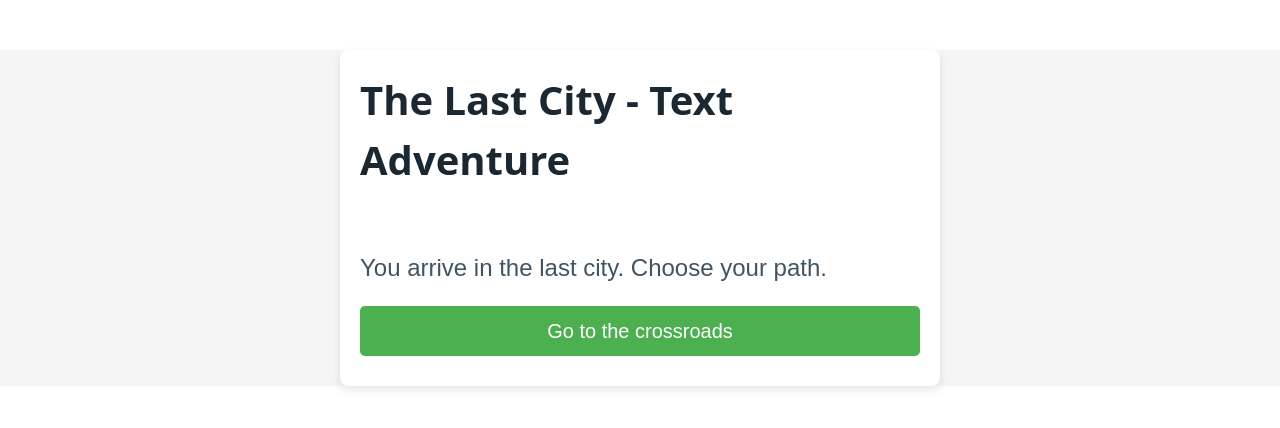
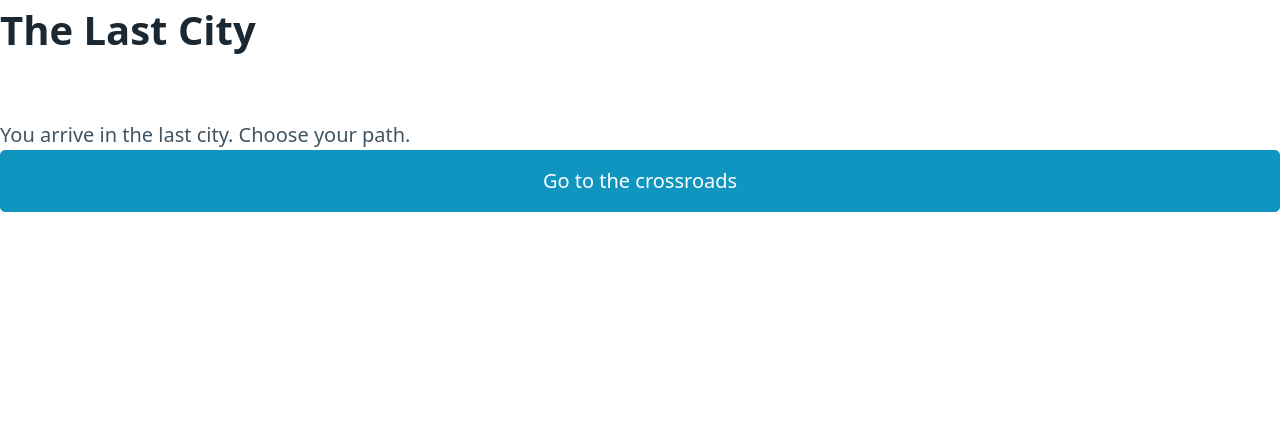
Before and after one commit to ScriptSmith70/RealmQuest, a plain HTML site: page index.html in a window 1280 px wide. Drawn offline with nearby package versions, Linux system fonts and the light colour scheme.

Commit message:
Update index.html

```diff
--- a/index.html
+++ b/index.html
@@ -3,55 +3,15 @@
 <head>
     <meta charset="UTF-8">
     <meta name="viewport" content="width=device-width, initial-scale=1.0">
-    <title>The Last City - Text Adventure</title>
+    <title>The Last City - Test Adventure</title>
     <link rel="stylesheet" href="https://cdn.jsdelivr.net/npm/@picocss/pico@1/css/pico.min.css">
-    <style>
-        body {
-            background-color: #f5f5f5;
-            font-family: Arial, sans-serif;
-        }
-        #game-container {
-            max-width: 600px;
-            margin: 50px auto;
-            padding: 20px;
-            background-color: #fff;
-            border-radius: 8px;
-            box-shadow: 0 4px 10px rgba(0, 0, 0, 0.1);
-        }
-        #story-text {
-            font-size: 1.2em;
-            margin-bottom: 20px;
-        }
-        #choices button {
-            margin: 10px 0;
-            padding: 10px;
-            font-size: 1em;
-            background-color: #4CAF50;
-            color: #fff;
-            border: none;
-            border-radius: 5px;
-            cursor: pointer;
-            width: 100%;
-        }
-        #choices button:hover {
-            background-color: #45a049;
-        }
-    </style>
 </head>
 <body>
-
     <div id="game-container">
-        <h1>The Last City - Text Adventure</h1>
+        <h1>The Last City</h1>
         <div id="story-text">Loading story...</div>
         <div id="choices"></div>
     </div>
-
     <script src="game.js"></script>
-
 </body>
 </html>
-
-    <script src="game.js"></script>
-
-</body>
-</html>
```
